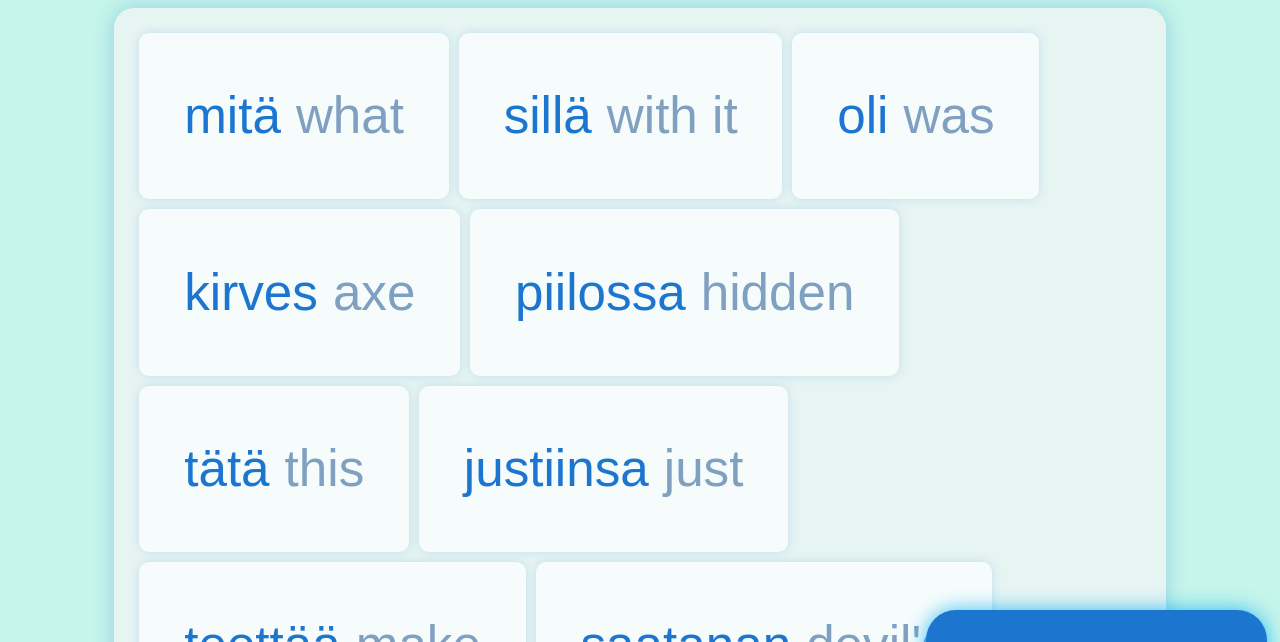
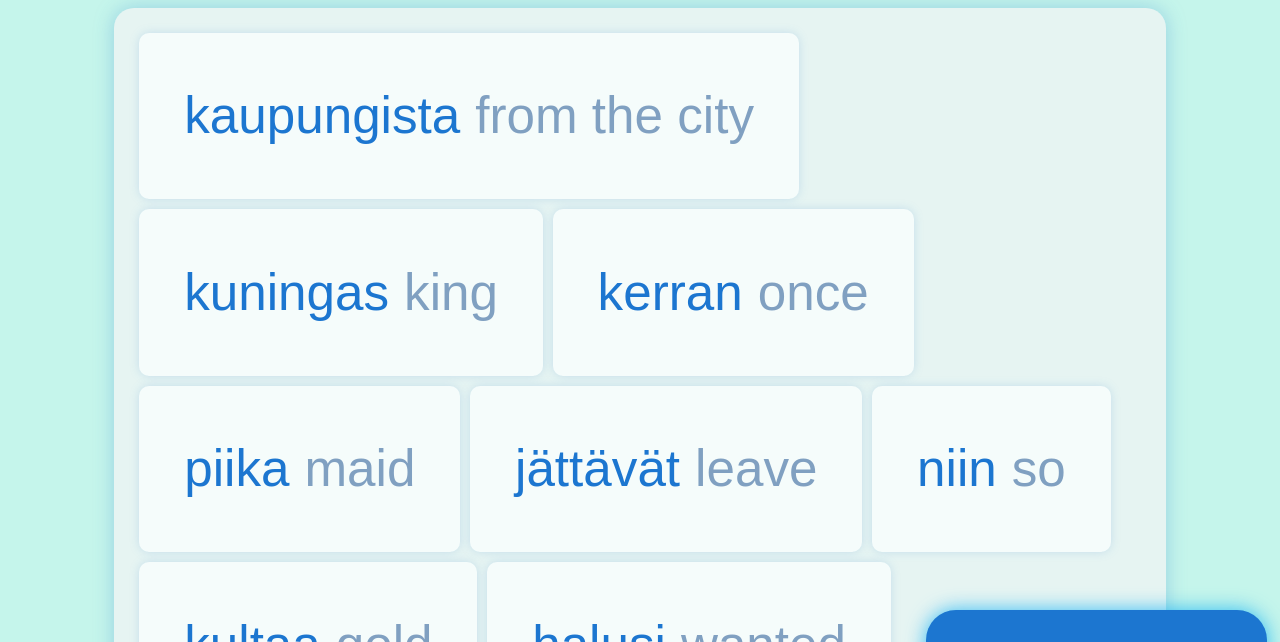
Before and after one commit to Nicolibus/Nicolibus.github.io, a plain HTML site: page flashcards/index.html in a window 1280 px wide. Shown: the top 642 px of the page. Drawn offline with nearby package versions, Linux system fonts and the light colour scheme.

Commit message:
Add files via upload

```diff
--- a/flashcards/index.html
+++ b/flashcards/index.html
@@ -76,8 +76,27 @@
     <div id="training"> Start </div>
     <script>
         let training = false
+
+        function shuffle(array) {
+            let currentIndex = array.length;
+
+            // While there remain elements to shuffle...
+            while (currentIndex != 0) {
+
+                // Pick a remaining element...
+                let randomIndex = Math.floor(Math.random() * currentIndex);
+                currentIndex--;
+
+                // And swap it with the current element.
+                [array[currentIndex], array[randomIndex]] = [
+                array[randomIndex], array[currentIndex]];
+            }
+            return array
+        }
+
         d3.csv("sauna_01.csv").then(data=>{
-            const l = data.length
+            data = shuffle(data)
+            console.log(shuffle([1,2,3]))
             const listItems = d3.select("body")
                 .append("div")
                 .classed("list",true)
```
